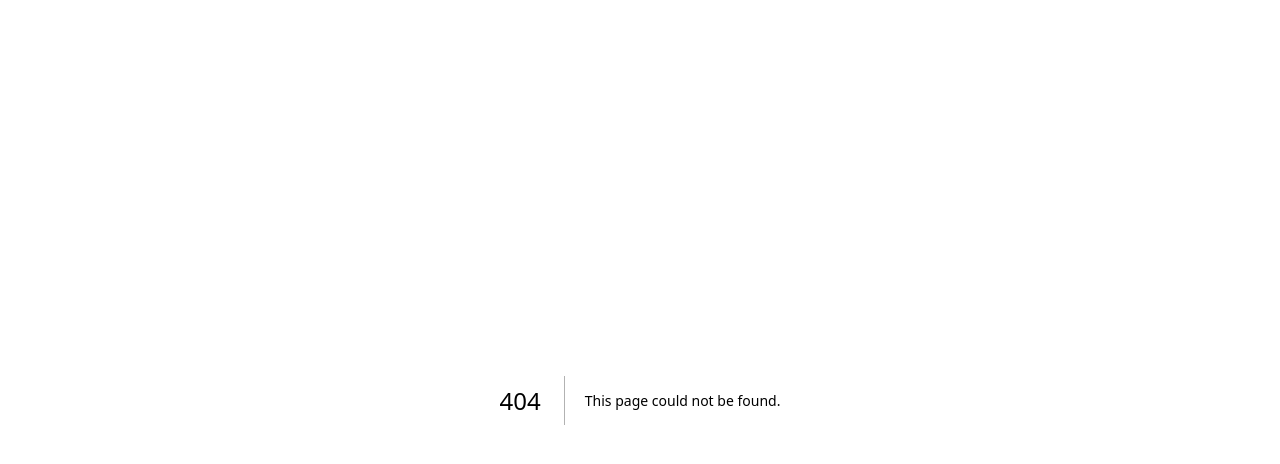
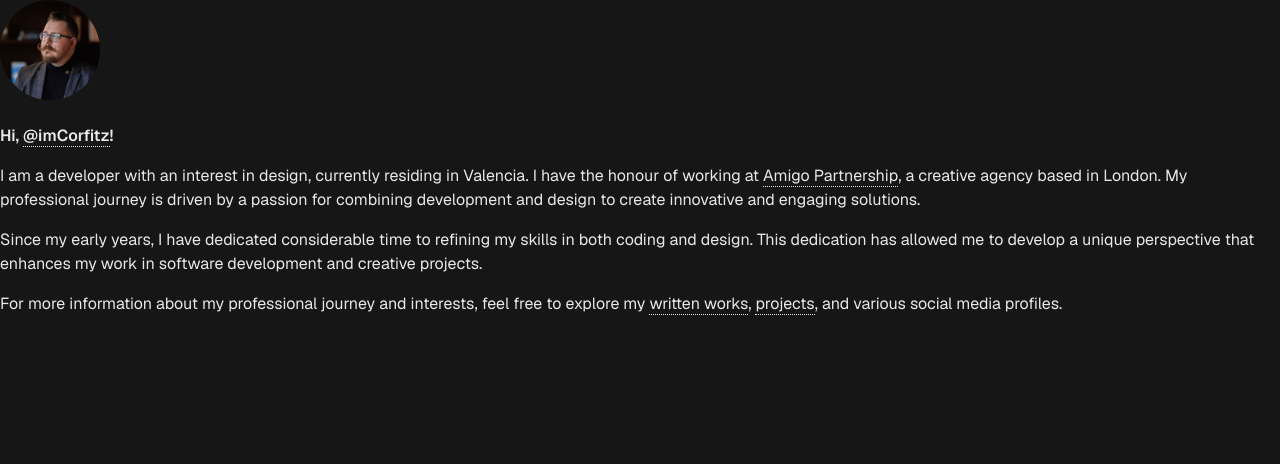
Before and after one commit to imCorfitz/imcorfitz.com, a Next.js app: page /about in a window 1280 px wide. Before the commit this address had no page. Shown: the top 464 px of the page. Built offline with nearby package versions, Linux system fonts and the light colour scheme.

Commit message:
Create about page

```diff
--- /dev/null
+++ b/app/(pages)/about/page.tsx
@@ -0,0 +1,75 @@
+import Corfitz from "@/public/images/corfitz.jpg";
+import Image from "next/image";
+import Link from "next/link";
+
+// ------------------------------------------------------------------
+
+interface InlineLinkProps {
+  href: string;
+  children: React.ReactNode;
+}
+
+const InlineLink = ({ href, children }: InlineLinkProps) => (
+  <a
+    href={href}
+    target="_blank"
+    rel="noopener noreferrer"
+    className="text-primary border-b border-dotted transition-opacity hover:opacity-80"
+  >
+    {children}
+  </a>
+);
+
+// ------------------------------------------------------------------
+
+export default function About() {
+  return (
+    <div>
+      <Image
+        src={Corfitz}
+        alt="Corfitz"
+        width={100}
+        height={100}
+        className="rounded-full"
+      />
+      <article className="mt-6 space-y-4">
+        <h1 className="font-semibold">
+          Hi,{" "}
+          <InlineLink href="https://twitter.com/imcorfitz">
+            @imCorfitz
+          </InlineLink>
+          !
+        </h1>
+        <p className="text-primary/80">
+          I am a developer with an interest in design, currently residing in
+          Valencia. I have the honour of working at{" "}
+          <InlineLink href="https://www.amigopartnership.com/">
+            Amigo Partnership
+          </InlineLink>
+          , a creative agency based in London. My professional journey is driven
+          by a passion for combining development and design to create innovative
+          and engaging solutions.
+        </p>
+        <p className="text-primary/80">
+          Since my early years, I have dedicated considerable time to refining
+          my skills in both coding and design. This dedication has allowed me to
+          develop a unique perspective that enhances my work in software
+          development and creative projects.
+        </p>
+        <p className="text-primary/80">
+          For more information about my professional journey and interests, feel
+          free to explore my{" "}
+          <Link
+            className="text-primary border-b border-dotted transition-opacity hover:opacity-80"
+            href="/"
+          >
+            written works
+          </Link>
+          ,{" "}
+          <InlineLink href="https://github.com/imcorfitz">projects</InlineLink>,
+          and various social media profiles.
+        </p>
+      </article>
+    </div>
+  );
+}
```
Also changed, not shown: public/images/corfitz.jpg (added).
